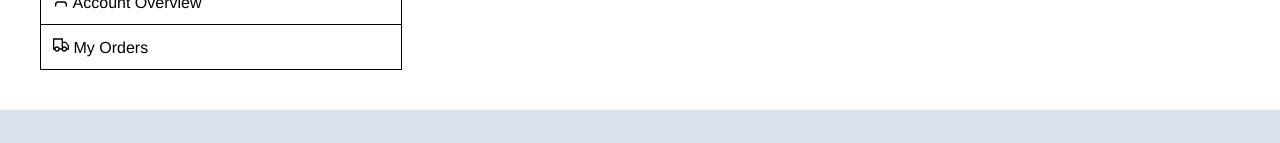
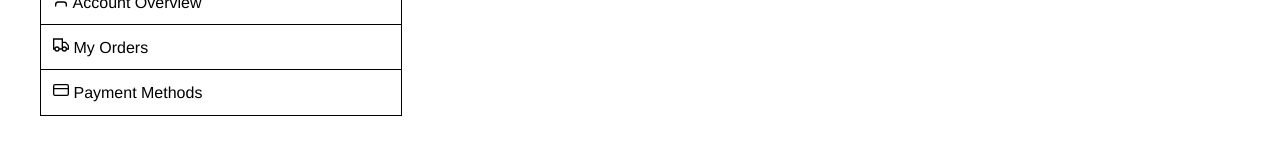
Before and after one commit to salmonsashimi/onlinestore, a Next.js app: page /user in a window 1280 px wide. Shown: the part 329-472 px from the top of the page. Built offline with nearby package versions, Linux system fonts and the light colour scheme; no server answers.

Commit message:
created PaymentMethods

```diff
--- /dev/null
+++ b/src/components/userComponents/PaymentMethods.js
@@ -0,0 +1,7 @@
+const PaymentMethods = () => (
+    <div>
+        this is payment methods
+    </div>
+)
+
+export default PaymentMethods;
--- a/src/pages/user.js
+++ b/src/pages/user.js
@@ -1,9 +1,10 @@
 import { useState } from 'react';
-import { FiUser } from 'react-icons/fi';
+import { FiUser, FiCreditCard } from 'react-icons/fi';
 import { GrDeliver } from 'react-icons/gr';
 import Layout from '../components/Layout';
 import AccountOverview from '../components/userComponents/AccountOverview';
 import MyOrders from '../components/userComponents/MyOrders';
+import PaymentMethods from '../components/userComponents/PaymentMethods';
 
 
 const UserPage = () => {
@@ -22,6 +23,11 @@ const UserPage = () => {
             page: <MyOrders />,
             icon: <GrDeliver />
         },
+        {
+            name: 'Payment Methods',
+            page: <PaymentMethods />,
+            icon: <FiCreditCard />
+        }
 
     ]
     return (
```
